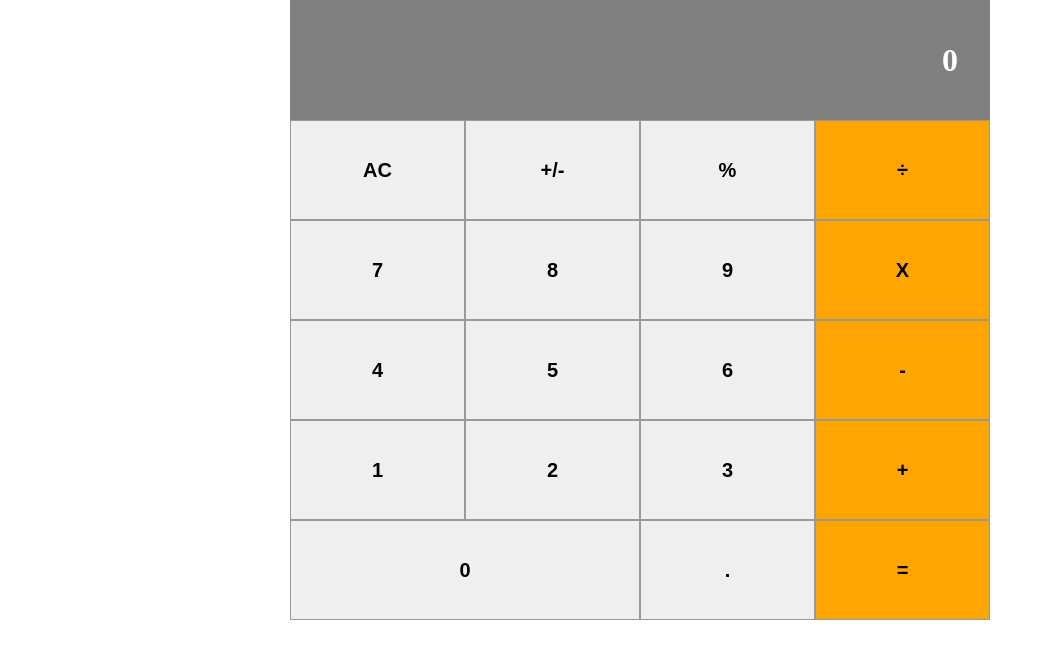
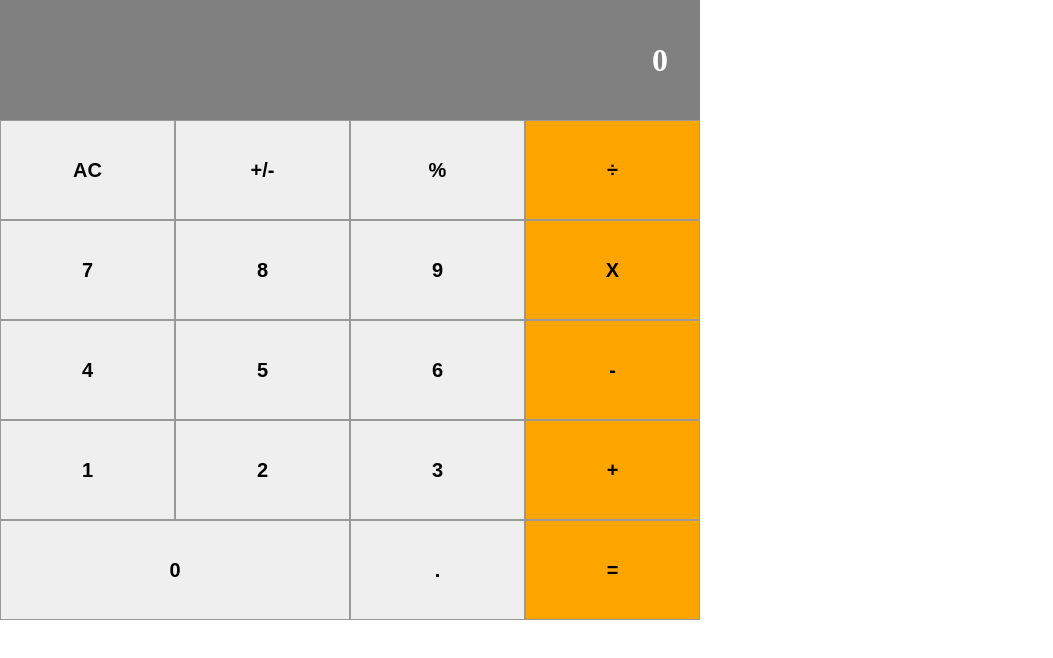
Before and after one commit to phylischumba/Calculator-React, a React (Create React App) app: page / in a window 1280 px wide. Shown: the top 658 px of the page, without its empty margins (0-1053 px from the left). Built offline with nearby package versions, Linux system fonts and the light colour scheme.

Commit message:
display app component with display flex

```diff
--- a/src/components/App.js
+++ b/src/components/App.js
@@ -6,7 +6,7 @@ import Display from './Display';
 
 export default function App() {
   return (
-    <div>
+    <div className="app">
       <Display />
       <ButtonPanel />
     </div>
--- a/src/index.css
+++ b/src/index.css
@@ -4,10 +4,10 @@ body {
   font-size: 2em;
 }
 
-#root {
-  background-color: rgb(172, 156, 164);
+.app {
   width: 700px;
-  margin: 0 auto;
+  display: flex;
+  flex-direction: column;
 }
 
 .Group1,
```
